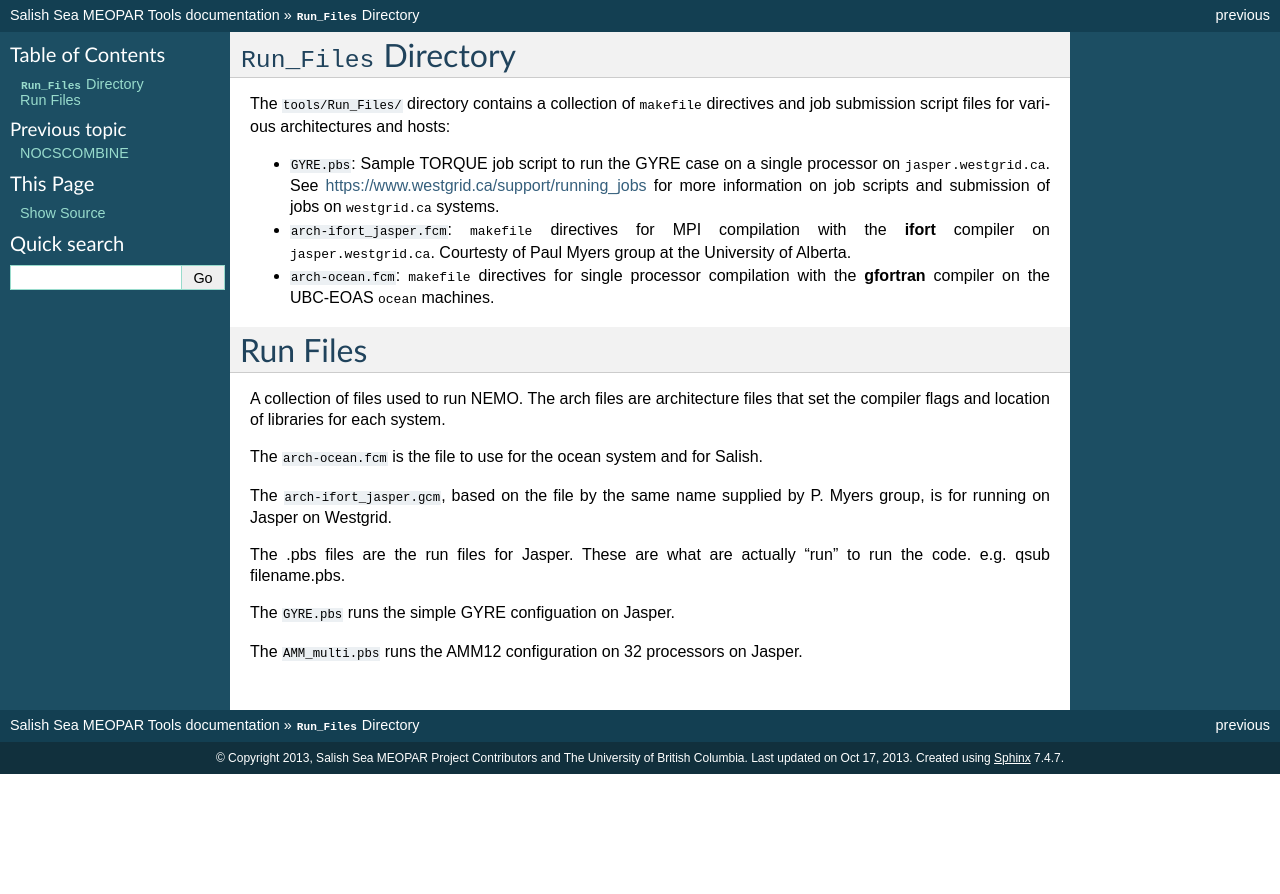
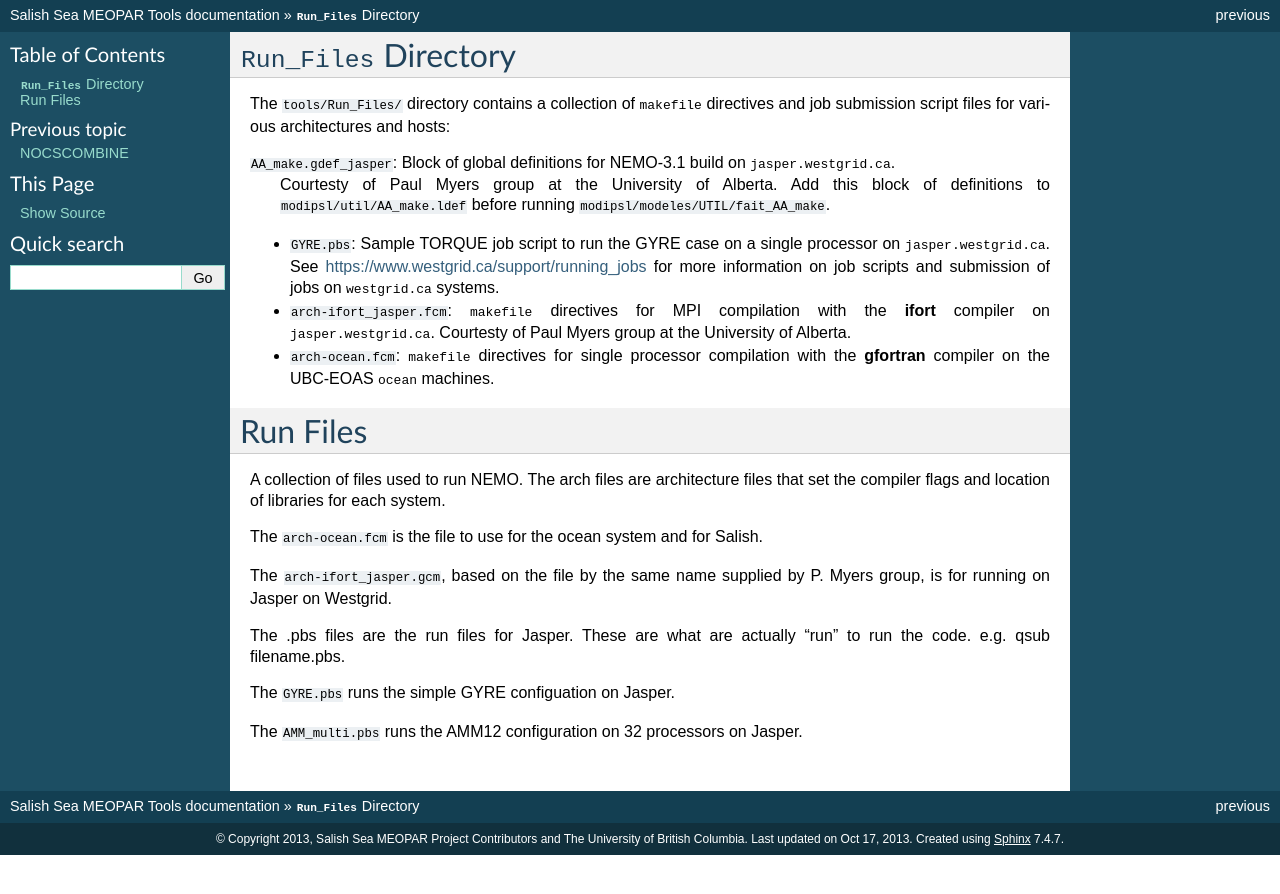
Before and after one commit to SalishSeaCast/tools, a Sphinx documentation site: the page built from docs/Run_Files/index.rst, in a window 1280 px wide. Shown: the top 894 px of the page. Built offline with Sphinx 7.4.7, drawn with Linux system fonts in a browser that asks for light colours.

Commit message:
Add `AA_make.gdef_jasper` for NEMO-3.1 build process.

```diff
--- a/docs/Run_Files/index.rst
+++ b/docs/Run_Files/index.rst
@@ -3,6 +3,10 @@
 ***************************
 
 The :file:`tools/Run_Files/` directory contains a collection of :kbd:`makefile` directives and job submission script files for various architectures and hosts:
+
+:file:`AA_make.gdef_jasper`: Block of global definitions for NEMO-3.1 build on :kbd:`jasper.westgrid.ca`.
+  Courtesty of Paul Myers group at the University of Alberta.
+  Add this block of definitions to :file:`modipsl/util/AA_make.ldef` before running  :file:`modipsl/modeles/UTIL/fait_AA_make`.
 
 * :file:`GYRE.pbs`: Sample TORQUE job script to run the GYRE case on a single processor on :kbd:`jasper.westgrid.ca`.
   See https://www.westgrid.ca/support/running_jobs for more information on job scripts and submission of jobs on :kbd:`westgrid.ca` systems.
```
Also changed, not shown: 1 other file.
